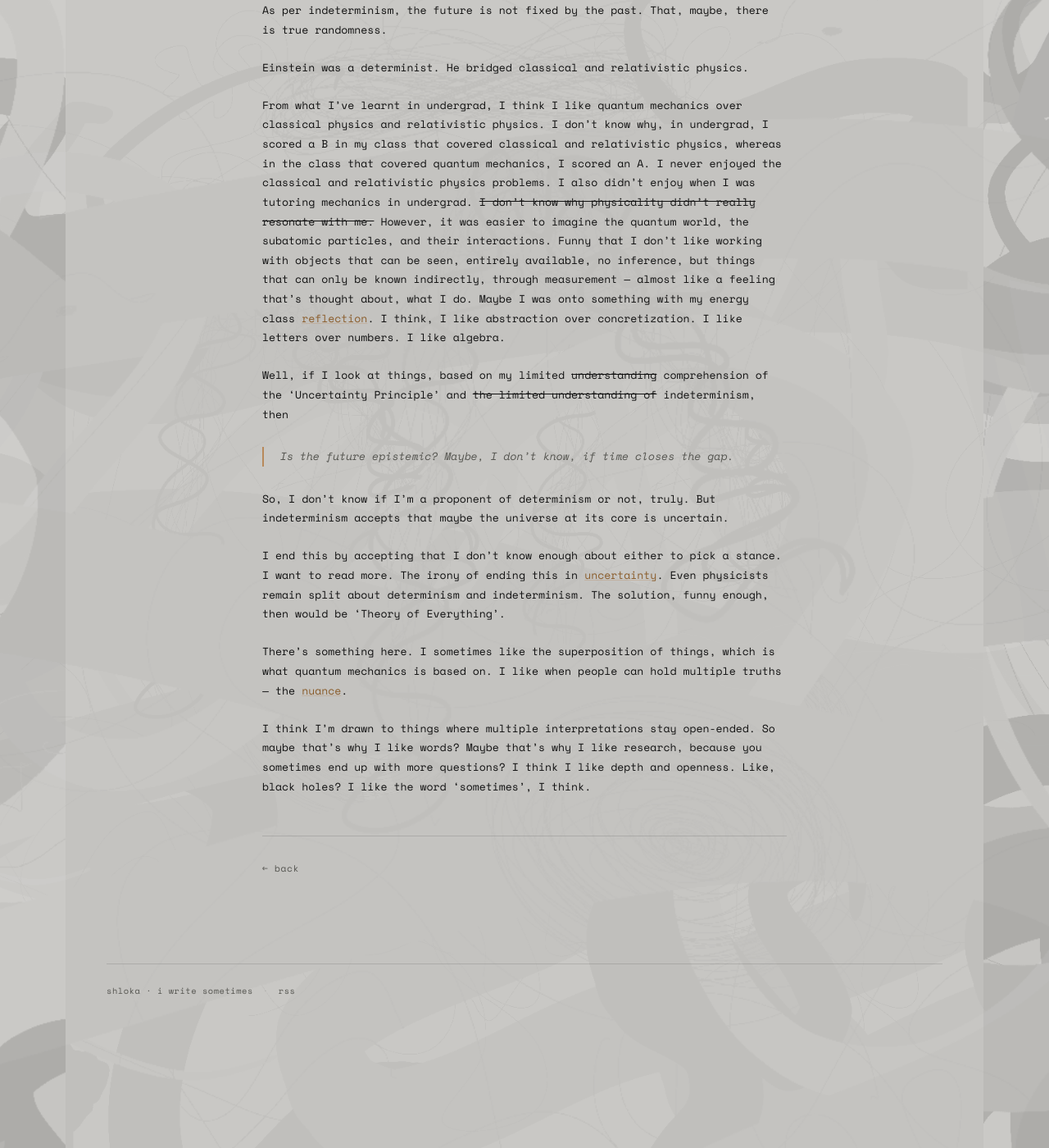
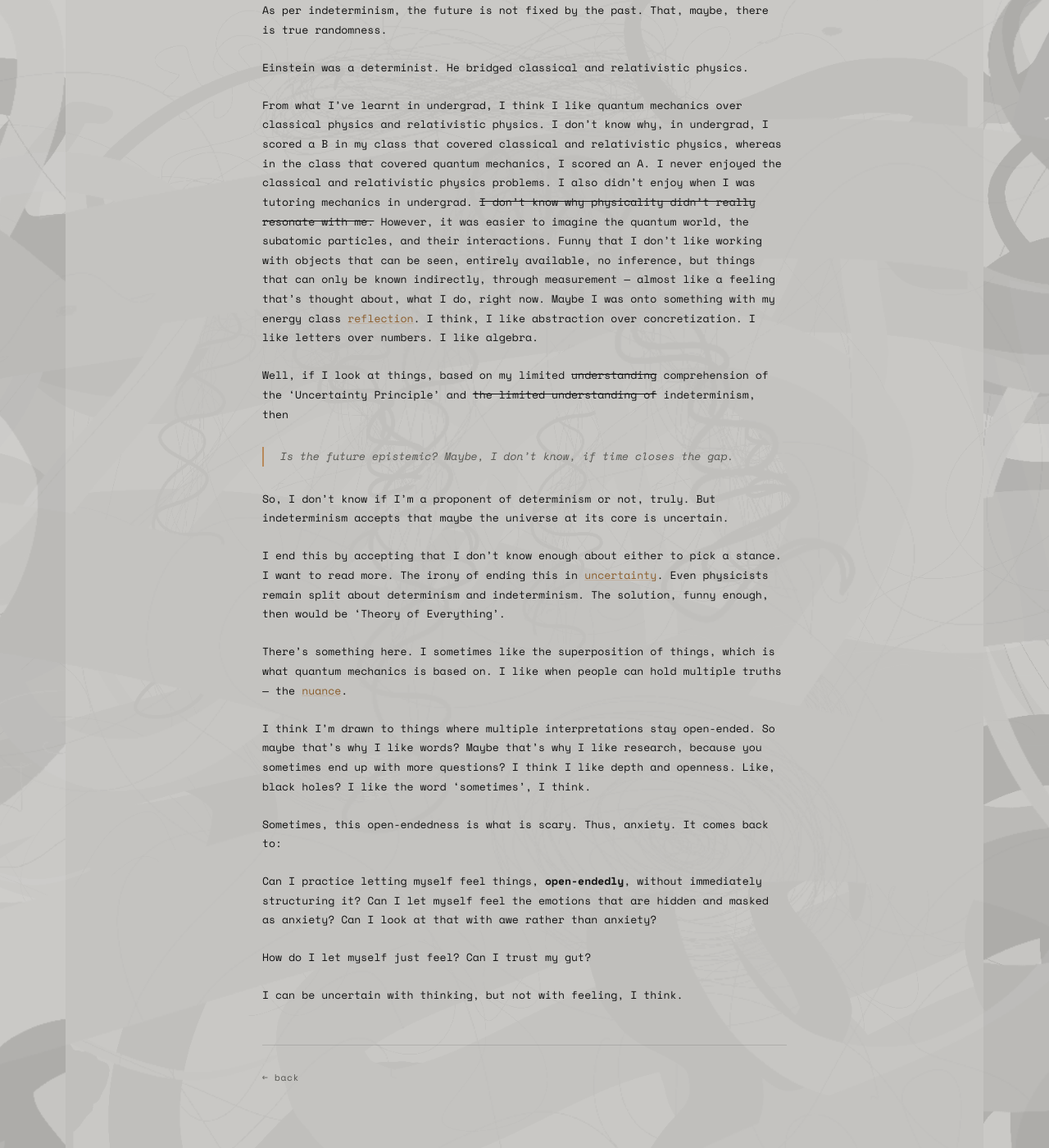
Before and after one commit to shlokamohanty/i-write-sometimes, a Jekyll site: the page built from _posts/2026-08-18-am-i-a-proponent-of-determinism.md, in a window 1280 px wide and 1400 px high, scrolled down 686 px. Shown: the whole window at 82% size. Built offline with Jekyll 4.4.1, drawn with Linux system fonts in a browser that asks for light colours; some web fonts are replaced.

Commit message:
bhjbhjbhj
bhjbhjbh

```diff
--- a/_posts/2026-08-18-am-i-a-proponent-of-determinism.md
+++ b/_posts/2026-08-18-am-i-a-proponent-of-determinism.md
@@ -18,7 +18,7 @@ As per indeterminism, the future is not fixed by the past. That, maybe, there is
 
 Einstein was a determinist. He bridged classical and relativistic physics.
 
-From what I've learnt in undergrad, I think I like quantum mechanics over classical physics and relativistic physics. I don't know why, in undergrad, I scored a B in my class that covered classical and relativistic physics, whereas in the class that covered quantum mechanics, I scored an A. I never enjoyed the classical and relativistic physics problems. I also didn’t enjoy when I was tutoring mechanics in undergrad. ~~I don't know why physicality didn't really resonate with me.~~ However, it was easier to imagine the quantum world, the subatomic particles, and their interactions. Funny that I don't like working with objects that can be seen, entirely available, no inference, but things that can only be known indirectly, through measurement — almost like a feeling that's thought about, what I do. Maybe I was onto something with my energy class [reflection](https://shlokamohanty.github.io/i-write-sometimes/2026/03/24/thoughts-from-energy-discussion.html). I think, I like abstraction over concretization. I like letters over numbers. I like algebra.
+From what I've learnt in undergrad, I think I like quantum mechanics over classical physics and relativistic physics. I don't know why, in undergrad, I scored a B in my class that covered classical and relativistic physics, whereas in the class that covered quantum mechanics, I scored an A. I never enjoyed the classical and relativistic physics problems. I also didn’t enjoy when I was tutoring mechanics in undergrad. ~~I don't know why physicality didn't really resonate with me.~~ However, it was easier to imagine the quantum world, the subatomic particles, and their interactions. Funny that I don't like working with objects that can be seen, entirely available, no inference, but things that can only be known indirectly, through measurement — almost like a feeling that's thought about, what I do, right now. Maybe I was onto something with my energy class [reflection](https://shlokamohanty.github.io/i-write-sometimes/2026/03/24/thoughts-from-energy-discussion.html). I think, I like abstraction over concretization. I like letters over numbers. I like algebra.
 
 Well, if I look at things, based on my limited ~~understanding~~ comprehension of the 'Uncertainty Principle' and ~~the limited understanding of~~ indeterminism, then
 
@@ -31,3 +31,11 @@ I end this by accepting that I don't know enough about either to pick a stance.
 There’s something here. I sometimes like the superposition of things, which is what quantum mechanics is based on. I like when people can hold multiple truths — the [nuance](https://shlokamohanty.github.io/i-write-sometimes/2026/05/12/complexity-for-complexity-sake.html).
 
 I think I'm drawn to things where multiple interpretations stay open-ended. So maybe that's why I like words? Maybe that's why I like research, because you sometimes end up with more questions? I think I like depth and openness. Like, black holes? I like the word 'sometimes', I think.
+
+Sometimes, this open-endedness is what is scary. Thus, anxiety. It comes back to:
+
+Can I practice letting myself feel things, **open-endedly**, without immediately structuring it? Can I let myself feel the emotions that are hidden and masked as anxiety? Can I look at that with awe rather than anxiety?
+
+How do I let myself just feel? Can I trust my gut?
+
+I can be uncertain with thinking, but not with feeling, I think.
```
Also changed, not shown: _posts/.obsidian/workspace.json (+7 -7 lines), _posts/2026-08-06-narrative.md (+1 -1 lines).
